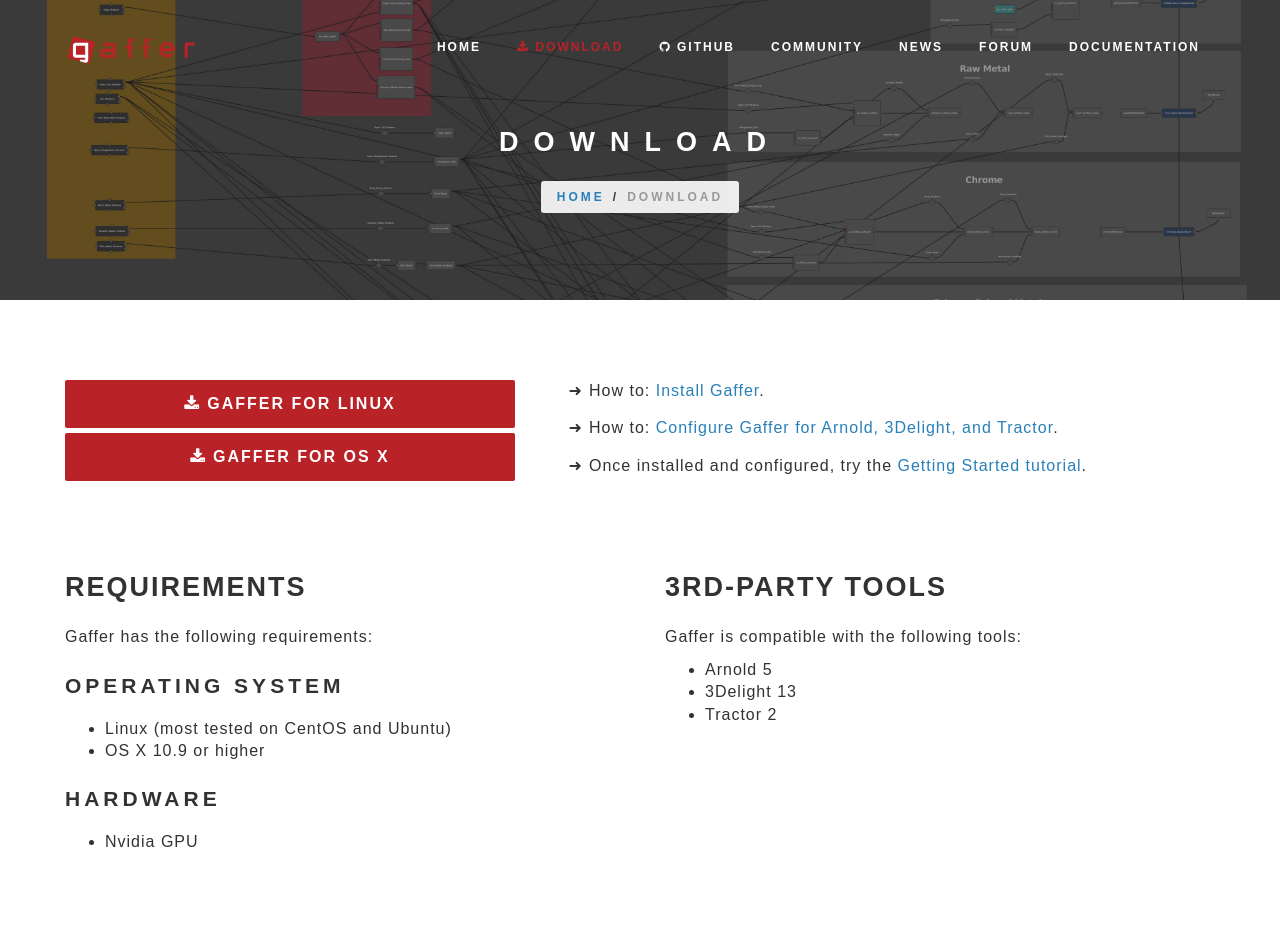
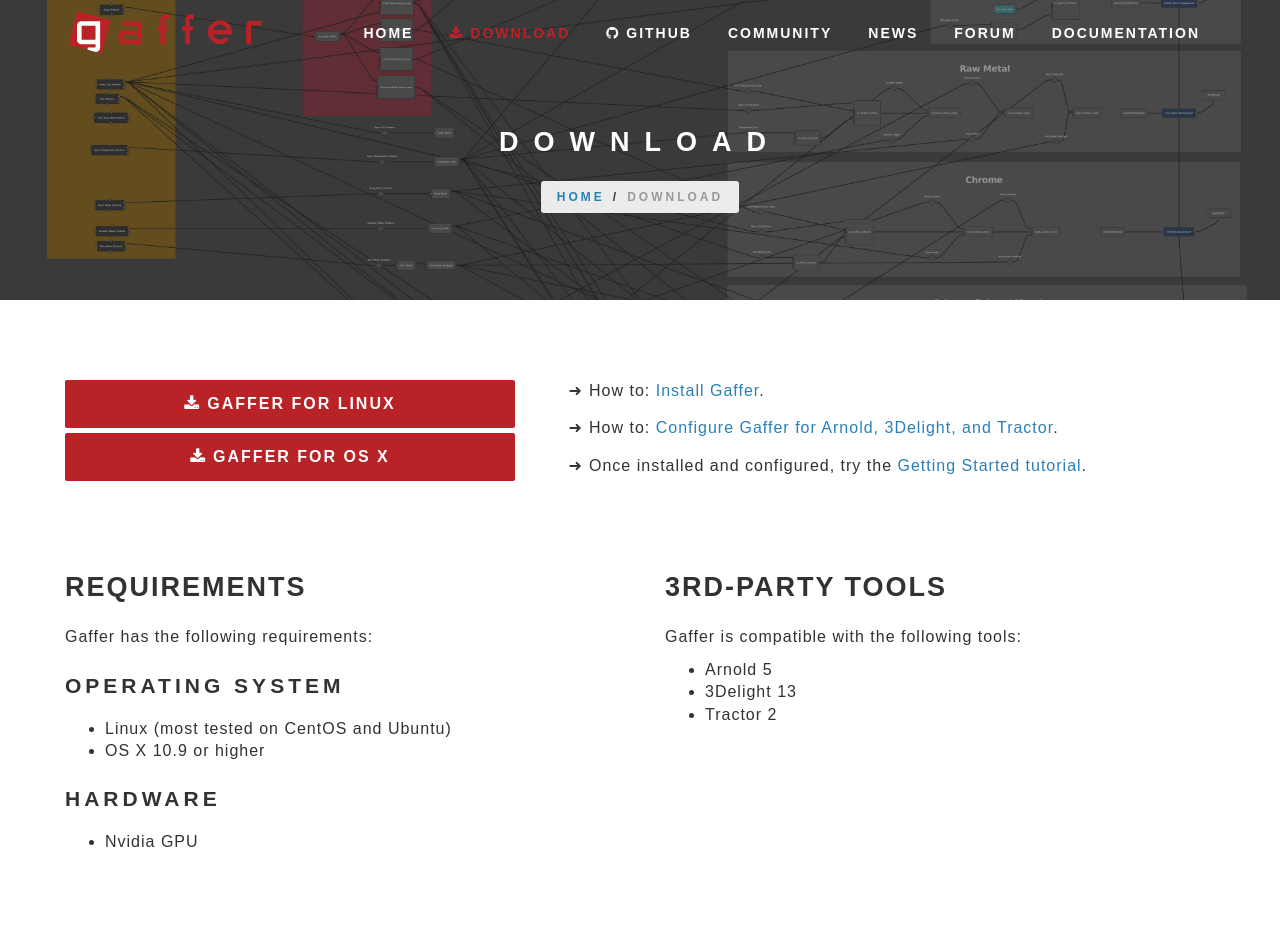
Before and after one commit to GafferHQ/gafferhq.github.io, a Jekyll site: the page built from download.html, in a window 1280 px wide. Shown: the top 952 px of the page. Built offline with Jekyll 4.4.1, drawn with Linux system fonts in a browser that asks for light colours; some web fonts are replaced.

Commit message:
custom-style.css : Update header styling for aesthetics and logo

```diff
--- a/css/custom-style.css
+++ b/css/custom-style.css
@@ -1,3 +1,38 @@
+/* Prevent header resizing on scroll (stop-gap) */
+.header, .header-inner {
+    height: 64px !important;
+}
+
+.nav-menu ul.nav-menu-inner > li > a {
+    padding: 26px 15px;
+    font-size: 14px;
+}
+
+/* Make header fully opaque on scroll, replace box shadow with proper border */
+.header.header-prepare, .header.header-light.header-prepare {
+    background-color: #fff;
+    box-shadow: none;
+    border-bottom: 1px solid #ccc;
+}
+
+/* Make logo a respectable size */
+.logo {
+    height: 48px;
+    width: 199.58px;
+}
+
+.logo a {
+    width: 100% !important;
+    height: 100% !important;
+    margin-top: 8px !important;
+}
+
+/* Prevent dotted outline on logo click */
+.logo a:active, .logo a:focus {
+    outline-style: none;
+    -moz-outline-style:none;
+}
+
 /* Make paragraphs more readable */
 body {
     font-size: 18px;
```
